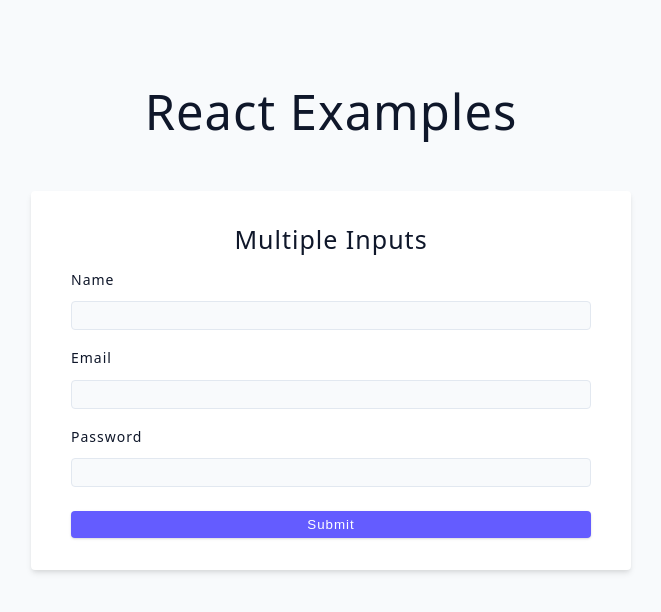
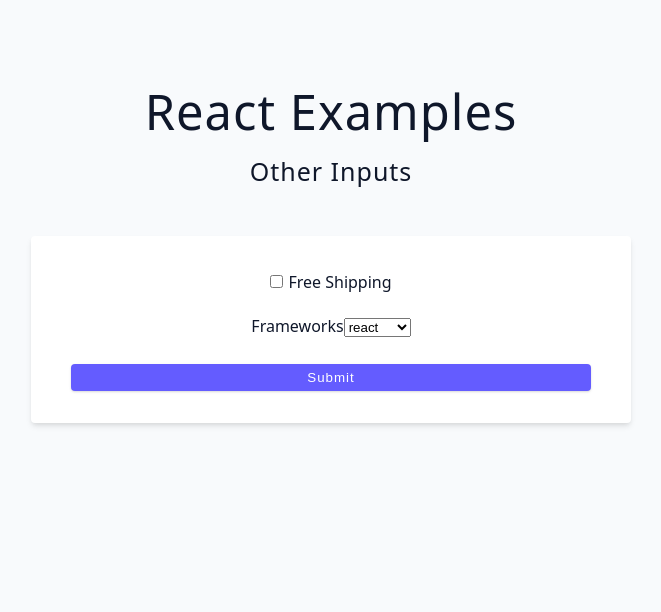
Before and after one commit to sansk/react-learning-v3, a React (Vite) app: page / in a window 1280 px wide. Shown: the top 612 px of the page, without its empty margins (309-970 px from the left). Built offline with nearby package versions, Linux system fonts and the light colour scheme.

Commit message:
Other form inputs

```diff
--- a/src/App.jsx
+++ b/src/App.jsx
@@ -2,7 +2,7 @@
 // import ToggleChallenge from "./components/2-toggle-challenge/ToggleChallenge";
 // import { LoginLogout } from './components/3-login-logout-challenge/LoginLogout';
 // import { ControlledInput } from './components/4-controlled-Input-challenge/ControlledInput';
-import { MultipleInputs } from "./components/5-multiple-inputs/MultipleInputs";
+import { OtherInputs } from "./components/6-other-inputs/OtherInputs";
 
 function App() {
   return (
@@ -12,7 +12,8 @@
       {/* <ToggleChallenge /> */}
       {/* <LoginLogout /> */}
       {/* <ControlledInput /> */}
-      <MultipleInputs />
+      {/* <MultipleInputs /> */}
+      <OtherInputs />
     </div>
   );
 }
--- /dev/null
+++ b/src/components/6-other-inputs/OtherInputs.jsx
@@ -0,0 +1,56 @@
+import { useState } from "react";
+
+const frameworks = ["react", "angular", "vue", "svelet"];
+
+export const OtherInputs = () => {
+  const [shipping, setShipping] = useState(false);
+  const [framework, setFramework] = useState("react");
+
+  const handleShipping = (e) => {
+    console.log(`Shipping: ${e.target.checked}`);
+    setShipping(e.target.checked);
+  };
+
+  const handleFramework = (e) => {
+    console.log(`Framework: ${e.target.value}`);
+    setFramework(e.target.value);
+  };
+
+  return (
+    <div>
+      <h4>Other Inputs</h4>
+      <form className="form">
+        <div className="form-row">
+          <input
+            type="checkbox"
+            checked={shipping}
+            id="shipping"
+            name="shipping"
+            onChange={handleShipping}
+            style={{ padding: "5px", "margin-right": "5px" }}
+          />
+          <label htmlFor="shipping">Free Shipping</label>
+        </div>
+        <div className="form-row">
+          <label htmlFor="frameworks">Frameworks</label>
+          <select
+            name="framework"
+            id="framework"
+            value={framework}
+            onChange={handleFramework}>
+            {frameworks.map((item) => {
+              return (
+                <option key={item} value={item}>
+                  {item}
+                </option>
+              );
+            })}
+          </select>
+        </div>
+        <button className="btn btn-block" type="submit">
+          Submit
+        </button>
+      </form>
+    </div>
+  );
+};
```
